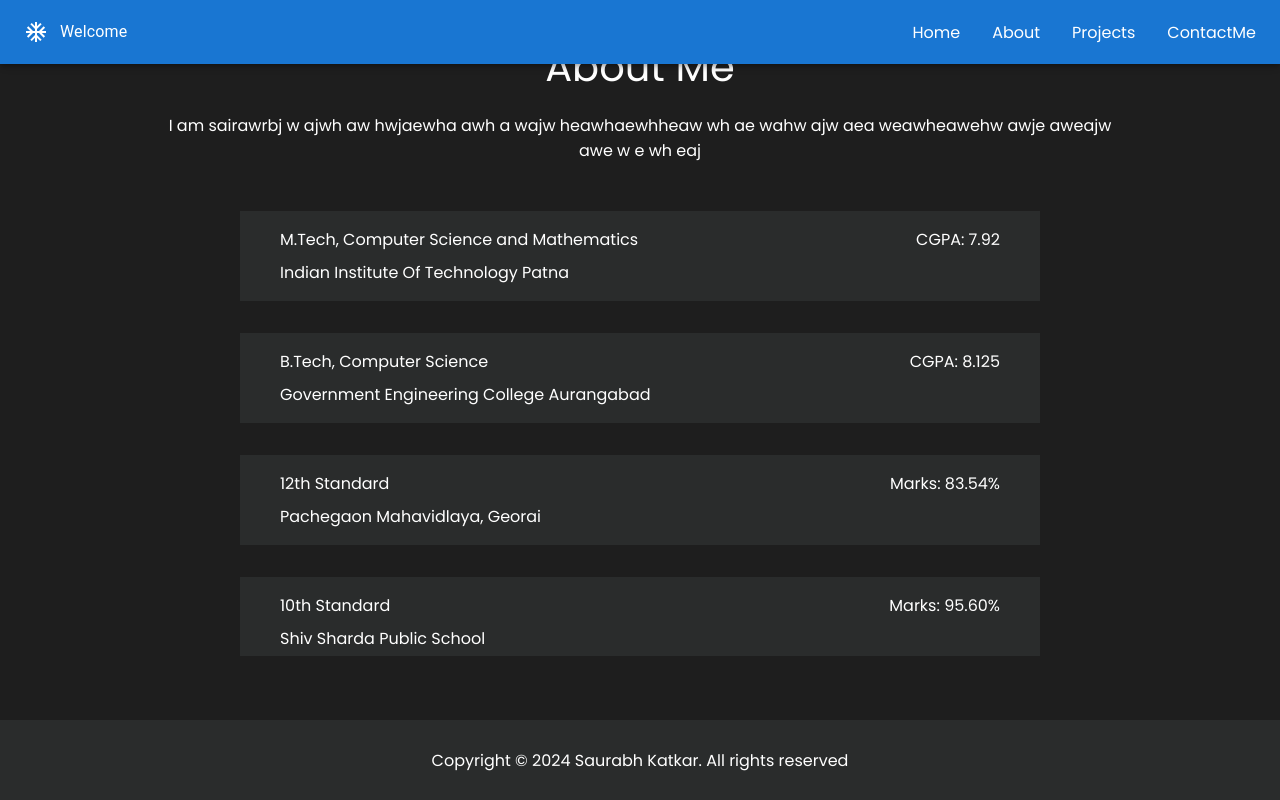
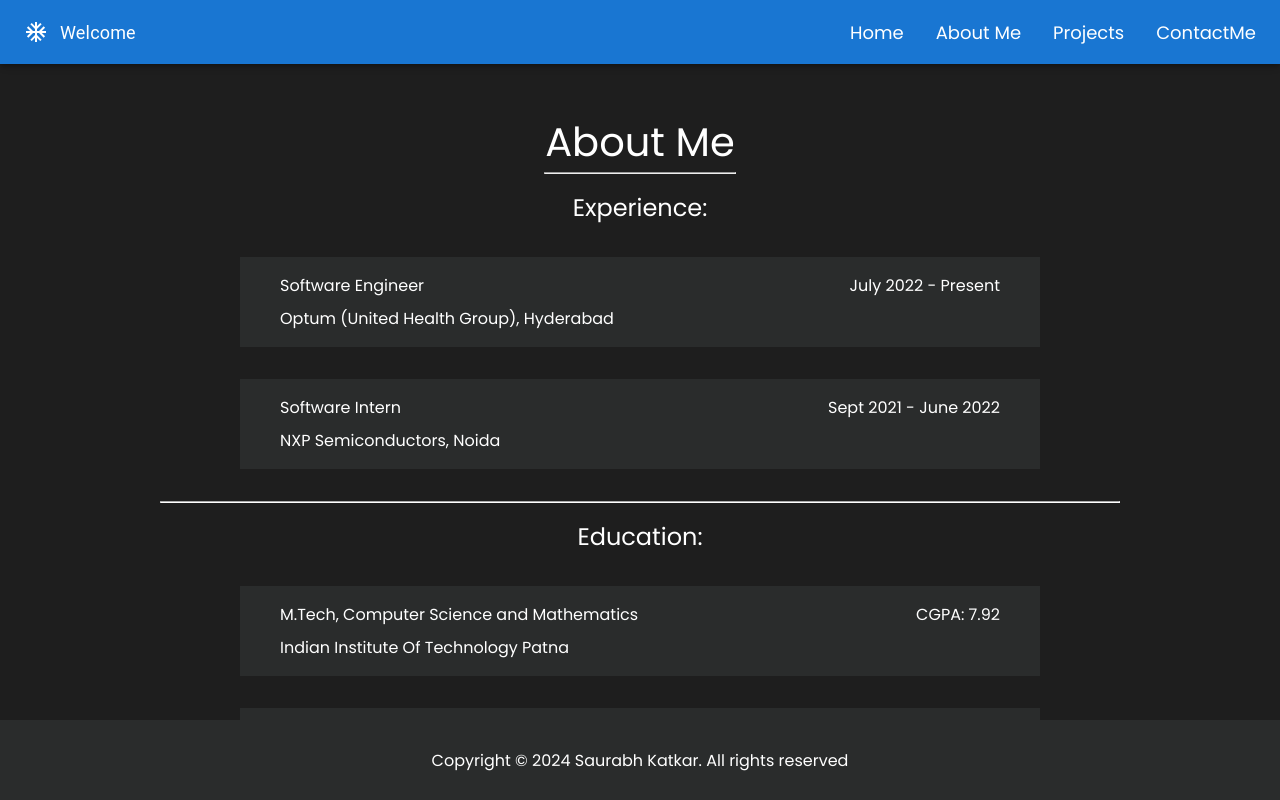
Before and after one commit to KatkarSaurabh/Portfolio, a React (Create React App) app: page /about in a window 1280 px wide. Shown: the top 800 px of the page. Built offline with nearby package versions, Linux system fonts and the light colour scheme.

Commit message:
about page changes

```diff
--- a/public/index.css
+++ b/public/index.css
@@ -10,6 +10,6 @@
 body{
     background-color: rgb(30, 30, 30);
     color: white;
-    overflow: hidden;
-    overflow-y: scroll;
+    /* overflow: hidden;
+    overflow-y: scroll; */
 }
--- a/src/components/About.css
+++ b/src/components/About.css
@@ -1,5 +1,5 @@
 #about{
-    overflow: hidden;
+    /* overflow: hidden; */
     width: 100vw;
     max-width: 75vw;
     margin: 1rem auto;
@@ -7,8 +7,9 @@
     justify-content: center;
     align-items: center;
     flex-direction: column;
-    height: 80vh;
-    padding-top: 2rem;
+    /* height: 80vh; */
+    margin-top: 7rem;
+    margin-bottom: 10rem;
 }
 
 .aboutDesc{
@@ -20,6 +21,14 @@
     text-align: center;
     width: 100%;
     font-size: 2.5rem;
+    color: white;
+}
+
+.heading{
+    margin-top: 1rem;
+    text-align: center;
+    width: 100%;
+    font-size: 1.5rem;
     color: white;
 }
 
--- a/src/components/About.js
+++ b/src/components/About.js
@@ -5,10 +5,23 @@ function About() {
   return (
     <section id="about">
       <div className="aboutme">About Me</div>
-      <div className="aboutDesc">
-        I am sairawrbj w ajwh aw hwjaewha awh a wajw heawhaewhheaw wh ae wahw
-        ajw aea weawheawehw awje aweajw awe w e wh eaj
+      {/* <div className="aboutDesc">
+        Below are the details related to my experience and educational background
+      </div> */}
+      <hr  style={{width:'20%',color: '#F5F5F5',backgroundColor: 'F5F5F5',height: '0.5px',borderColor : 'F5F5F5'}}/>
+      <div className="heading">Experience:</div>
+      <div className="experience">
+        <div className="educationText">
+          <div className="title"><span>Software Engineer</span><span>July 2022 - Present</span></div>
+          <div className="institute">Optum (United Health Group), Hyderabad</div>
+        </div>
+        <div className="educationText">
+          <div className="title"><span>Software Intern</span><span>Sept 2021 - June 2022</span></div>
+          <div className="institute">NXP Semiconductors, Noida</div>
+        </div>
       </div>
+      <hr  style={{marginTop:'2rem',width:'100%',color: 'white',backgroundColor: 'white',height: '0.5px',borderColor : 'white'}}/>
+      <div className="heading">Education:</div>
       <div className="education">
         <div className="educationText">
           <div className="title"><span>M.Tech, Computer Science and Mathematics</span><span>CGPA: 7.92</span></div>
--- a/src/components/Navbar.css
+++ b/src/components/Navbar.css
@@ -1,5 +1,5 @@
 .navbar{
-    height: 10vh;
+    height: 2rem;
     width: 100rem;
     max-width: 75rem;
     padding: 1rem 2rem;
--- a/src/components/Navbar.js
+++ b/src/components/Navbar.js
@@ -24,12 +24,12 @@ function Navbar() {
     <IconButton size='large' edge='start' color='inherit' aria-label='logo'>
     <AcUnitIcon></AcUnitIcon>
     </IconButton>
-    <Typography color='inherit' component='div' sx={{flexGrow:1}}>
+    <Typography style={{fontSize:'large'}} color='inherit' component='div' sx={{flexGrow:55}}>
       Welcome
     </Typography>
-    <Stack direction='row' spacing={4}>
+    <Stack style={{display:'flex',fontSize:'large'}} direction='row' spacing={4}>
       <Link to='/intro' className='menuItem'>Home</Link>
-      <Link to='/about' className='menuItem'>About</Link>
+      <Link to='/about' className='menuItem'>About Me</Link>
       <Link to='/projects' className='menuItem'>Projects</Link>
       <Link to='/contact' className='menuItem'>ContactMe</Link>
     </Stack>
```
